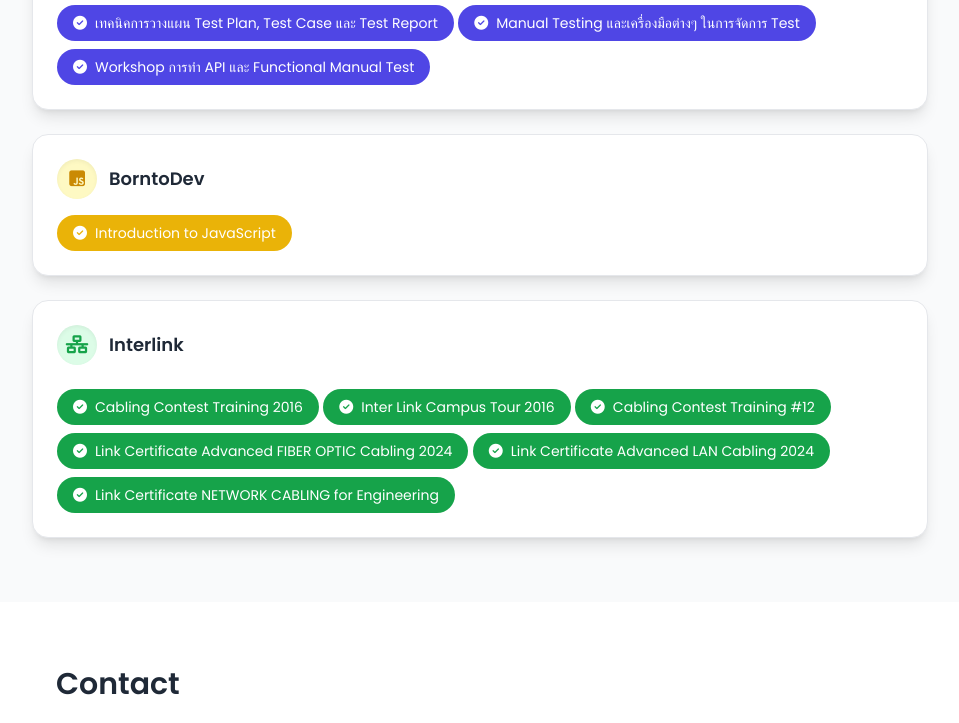
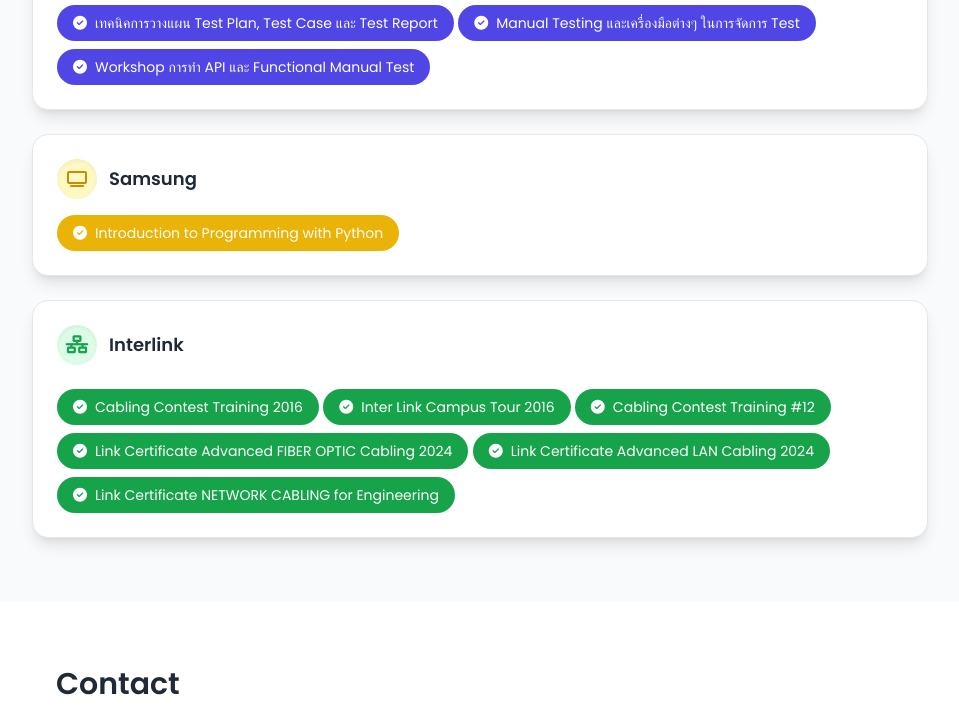
Before and after one commit to donutcs19/Resume, a plain HTML site: page index.html in a window 1280 px wide. Shown: the part 2140-2863 px from the top of the page, without its empty margins (160-1119 px from the left). Drawn offline with nearby package versions, Linux system fonts and the light colour scheme.

Commit message:
add certificate samsung

```diff
--- a/index.html
+++ b/index.html
@@ -374,8 +374,31 @@
             </div>
           </div>
 
+          <!-- Samsung -->
+          <div
+            class="bg-white dark:bg-gray-800 shadow-lg rounded-2xl p-6 border border-gray-200 dark:border-gray-700 transition hover:shadow-xl"
+          >
+            <div class="flex items-center mb-4">
+              <div
+                class="bg-yellow-100 dark:bg-yellow-900 text-yellow-600 dark:text-yellow-300 w-10 h-10 flex items-center justify-center rounded-full shadow-inner mr-3"
+              >
+                <i class="fa-solid fa-tv"></i>
+              </div>
+              <h4 class="text-lg font-semibold text-gray-800 dark:text-white">
+                Samsung
+              </h4>
+            </div>
+            <div>
+              <a
+                href="https://samsungsic-thailand.org/certificate-tutor?cert_hash=48bd2641d1074eb8"
+                class="inline-flex items-center px-4 py-2 text-sm font-medium text-white bg-yellow-500 rounded-full hover:bg-yellow-600 transition"
+              >
+                <i class="fas fa-check-circle mr-2"></i> Introduction to Programming with Python
+              </a>
+            </div>
+          </div>
           <!-- BorntoDev -->
-          <div
+          <!-- <div
             class="bg-white dark:bg-gray-800 shadow-lg rounded-2xl p-6 border border-gray-200 dark:border-gray-700 transition hover:shadow-xl"
           >
             <div class="flex items-center mb-4">
@@ -397,7 +420,7 @@
                 JavaScript
               </a>
             </div>
-          </div>
+          </div> -->
 
           <!-- Interlink -->
           <div
```
Also changed, not shown: 1 other file.
